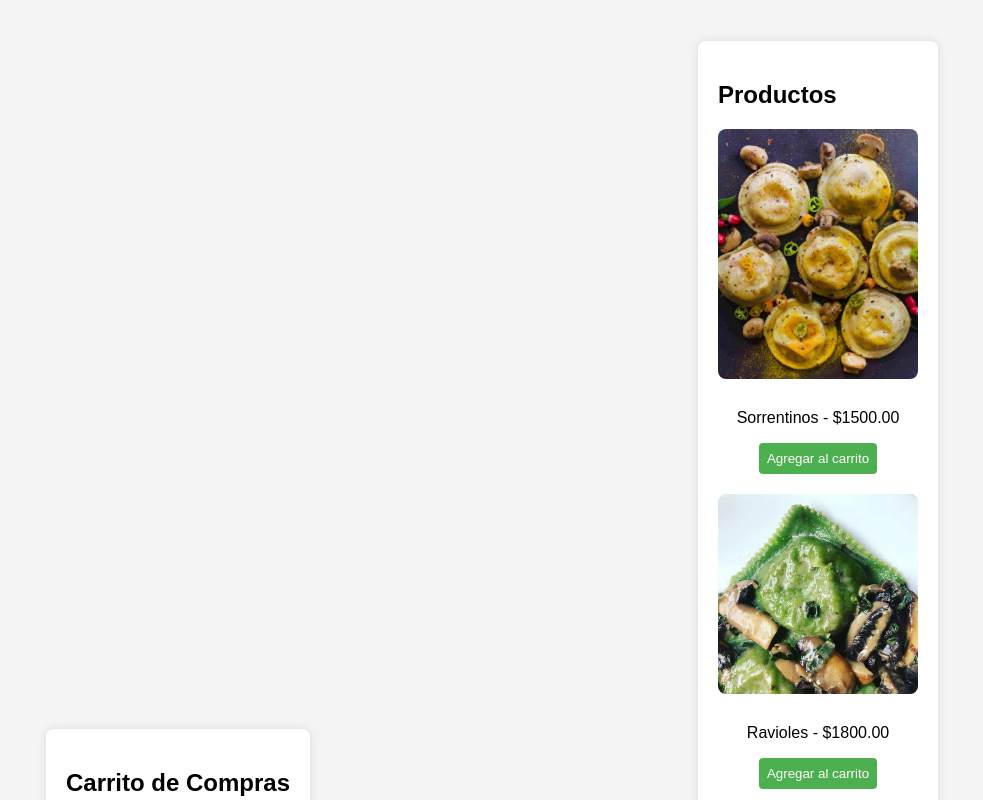
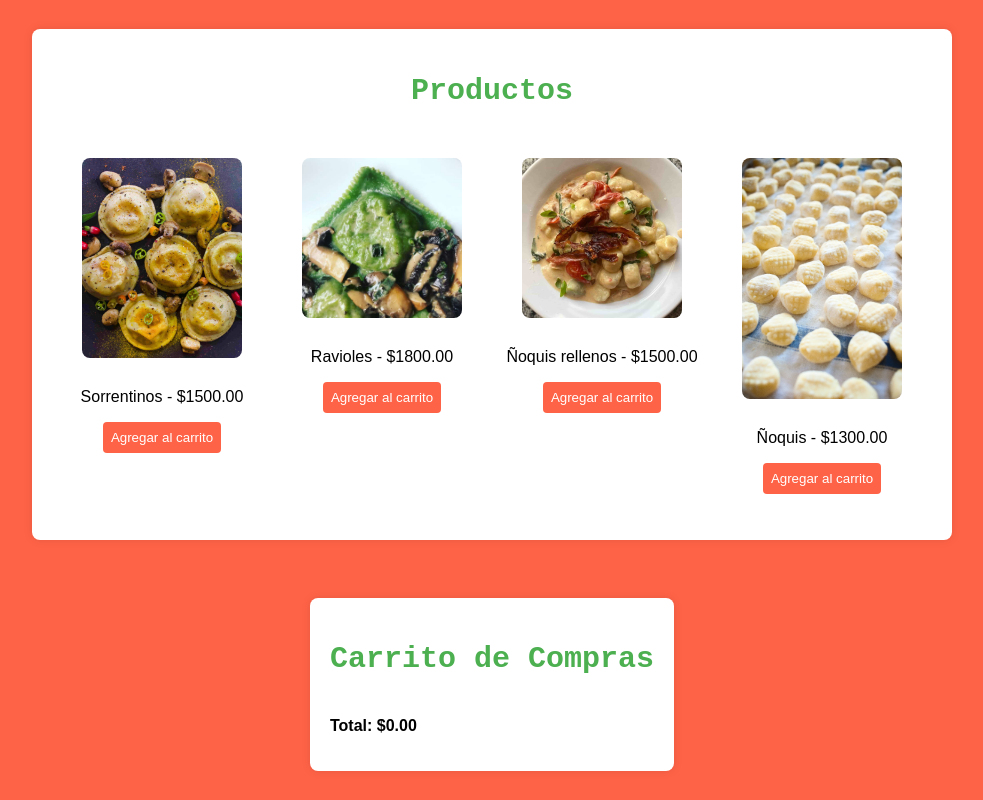
Before and after one commit to MaximoGonzalezz/JavaScriptCoder, a website: page index.html in a window 1280 px wide. Shown: the top 800 px of the page, without its empty margins (148-1131 px from the left). Drawn offline with Linux system fonts and the light colour scheme.

Commit message:
entrega final

```diff
--- a/css/style.css
+++ b/css/style.css
@@ -3,27 +3,44 @@ body {
     margin: 0;
     padding: 0;
     display: flex;
+    flex-direction: column-reverse;
     justify-content: space-around;
+
     align-items: center;
-    height: 200vh;
-    background-color: #f4f4f4;
+    height: 100vh;
+    background-color: tomato;
 }
 
-.cart,
+.cart{
+    background-color: #fff;
+    padding: 20px;
+    border-radius: 8px;
+    box-shadow: 0 0 10px rgba(0, 0, 0, 0.1);
+
+}
 .products {
     background-color: #fff;
     padding: 20px;
     border-radius: 8px;
     box-shadow: 0 0 10px rgba(0, 0, 0, 0.1);
+    display: flex;
+    flex-direction: column;
+    align-items: center;
+}
+h2{
+    font-family: monospace;
+    font-size: 30px;
+    color: #4caf50;
 }
 
 ul {
     list-style: none;
     padding: 0;
+    display: flex;
 }
 
 li {
-    margin-bottom: 20px;
+    margin: 10px;
 }
 
 .product-item {
@@ -33,14 +50,14 @@ li {
 }
 
 img {
-    max-width: 100%;
+    max-width: 80%;
     height: auto;
     border-radius: 8px;
     margin-bottom: 10px;
 }
 
 button {
-    background-color: #4caf50;
+    background-color:tomato;
     color: #fff;
     border: none;
     padding: 8px;
```
